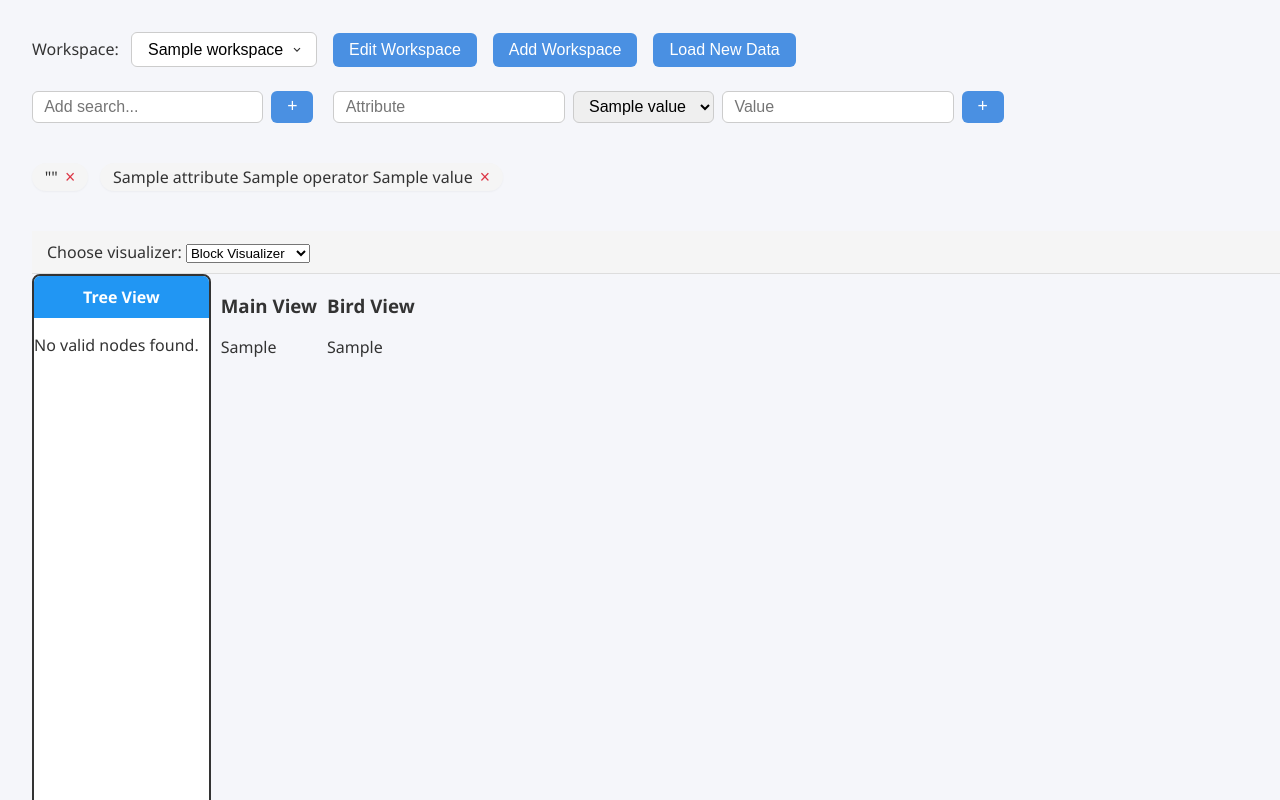
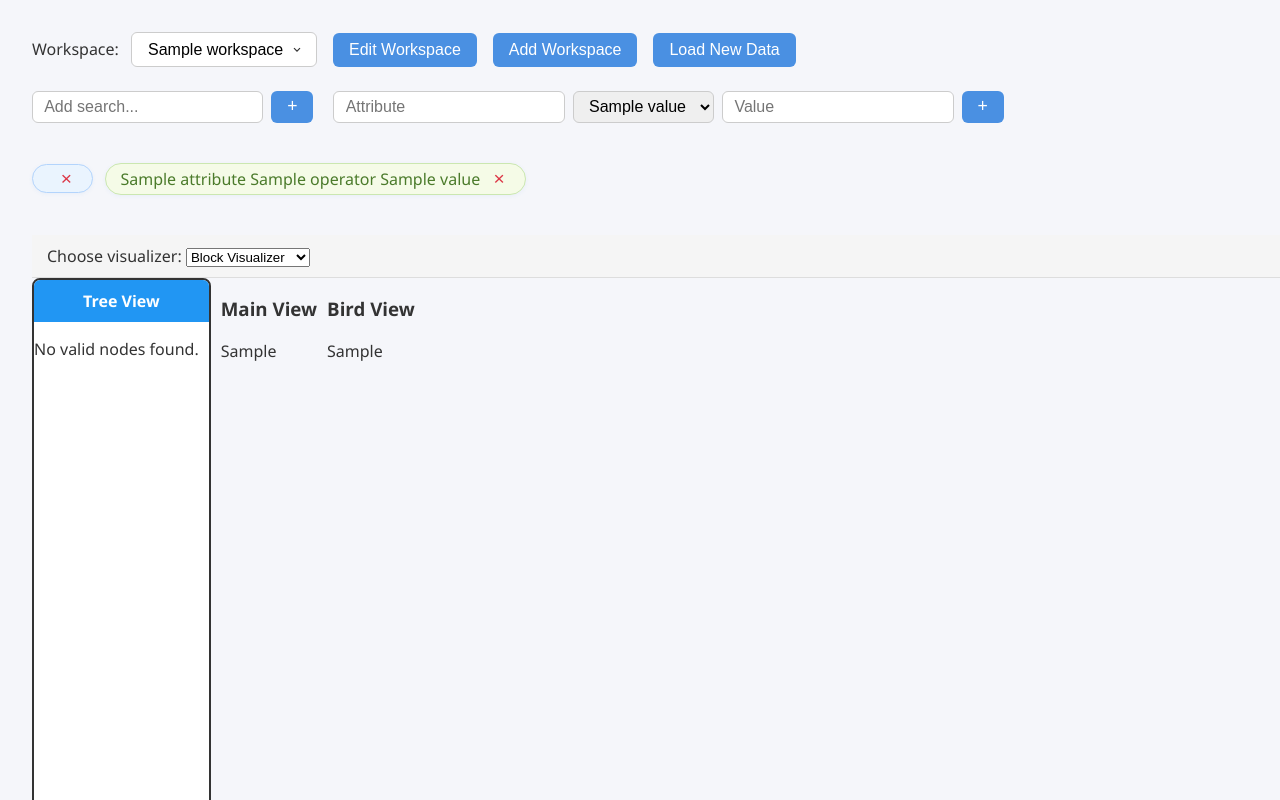
Before and after one commit to milicaradicc/graph-visualizer, a Django app: template graph_visualizer/graph_visualizer/templates/index.html in a window 1280 px wide; the page is wider, and only the part inside the window is pictured. Run offline with Django 5.2, Linux system fonts and the light colour scheme; the template is opened without the code that fills it: most values are stand-ins (such as "Sample title", 1, 10 or a date in 2020).

Commit message:
feat: update search and filter style (#23)

```diff
--- a/graph_visualizer/graph_visualizer/static/style.css
+++ b/graph_visualizer/graph_visualizer/static/style.css
@@ -370,24 +370,59 @@ body {
     font-size: 1.1em;
     cursor: pointer;
 }
+
+/* Enhanced pills for search and filter */
 .filter-bean {
     display: inline-flex;
     align-items: center;
-    background: #f5f5f5;
+    background: #eaf4fe;
     border-radius: 999px;
-    padding: 0.2em 0.8em;
+    padding: 0.25em 1em 0.25em 0.9em;
     margin-right: 0.5em;
     margin-bottom: 0.5em;
     font-size: 1em;
-    box-shadow: 0 1px 2px rgba(0,0,0,0.04);
+    box-shadow: 0 1px 4px rgba(74,144,226,0.07);
+    border: 1px solid #b3d4fc;
+    transition: background 0.15s, box-shadow 0.15s;
+    position: relative;
 }
+
+.filter-bean.search-pill {
+    background: #eaf4fe;
+    border-color: #b3d4fc;
+    color: #2176bd;
+}
+.filter-bean.filter-pill {
+    background: #f5fbe7;
+    border-color: #cbe7b0;
+    color: #4b7b2b;
+}
+
+.filter-bean.search-pill:hover {
+    background: #d2eafd;
+    box-shadow: 0 2px 8px rgba(74,144,226,0.13);
+}
+.filter-bean.filter-pill:hover {
+    background: #e6f7c7;
+    box-shadow: 0 2px 8px rgba(75,123,43,0.10);
+}
+
 .filter-bean-x {
     background: none;
     border: none;
     color: #dc3545;
-    font-size: 1.1em;
-    margin-left: 0.4em;
+    font-size: 1.2em;
+    margin-left: 0.5em;
     cursor: pointer;
-    padding: 0;
+    padding: 0 0.2em;
     line-height: 1;
+    border-radius: 50%;
+    transition: background 0.15s, color 0.15s;
+    display: flex;
+    align-items: center;
+    justify-content: center;
 }
+.filter-bean-x:hover {
+    background: #ffeaea;
+    color: #a71d2a;
+}
--- a/graph_visualizer/graph_visualizer/templates/search_filter.html
+++ b/graph_visualizer/graph_visualizer/templates/search_filter.html
@@ -20,8 +20,8 @@
 
     <div style="margin-top:1rem;">
         {% for search in active_searches %}
-        <span class="filter-bean">
-            "{{ search.query }}"
+        <span class="filter-bean search-pill">
+            {{ search.query }}
             <form method="post" action="{% url 'remove_search' %}" style="display:inline;">
                 {% csrf_token %}
                 <input type="hidden" name="search_id" value="{{ search.id }}">
@@ -30,7 +30,7 @@
         </span>
         {% endfor %}
         {% for filter in active_filters %}
-        <span class="filter-bean">
+        <span class="filter-bean filter-pill">
             {{ filter.attribute }} {{ filter.operator }} {{ filter.value }}
             <form method="post" action="{% url 'remove_filter' %}" style="display:inline;">
                 {% csrf_token %}
--- a/graph_visualizer/graph_visualizer/views.py
+++ b/graph_visualizer/graph_visualizer/views.py
@@ -165,7 +165,6 @@ def add_search(request):
         return redirect("index")
 
     query = request.POST.get("query").strip()
-    print(f"Query: '{query}'")
     if not query:
         messages.error(request, "Search query cannot be empty")
         return redirect("index")
```
